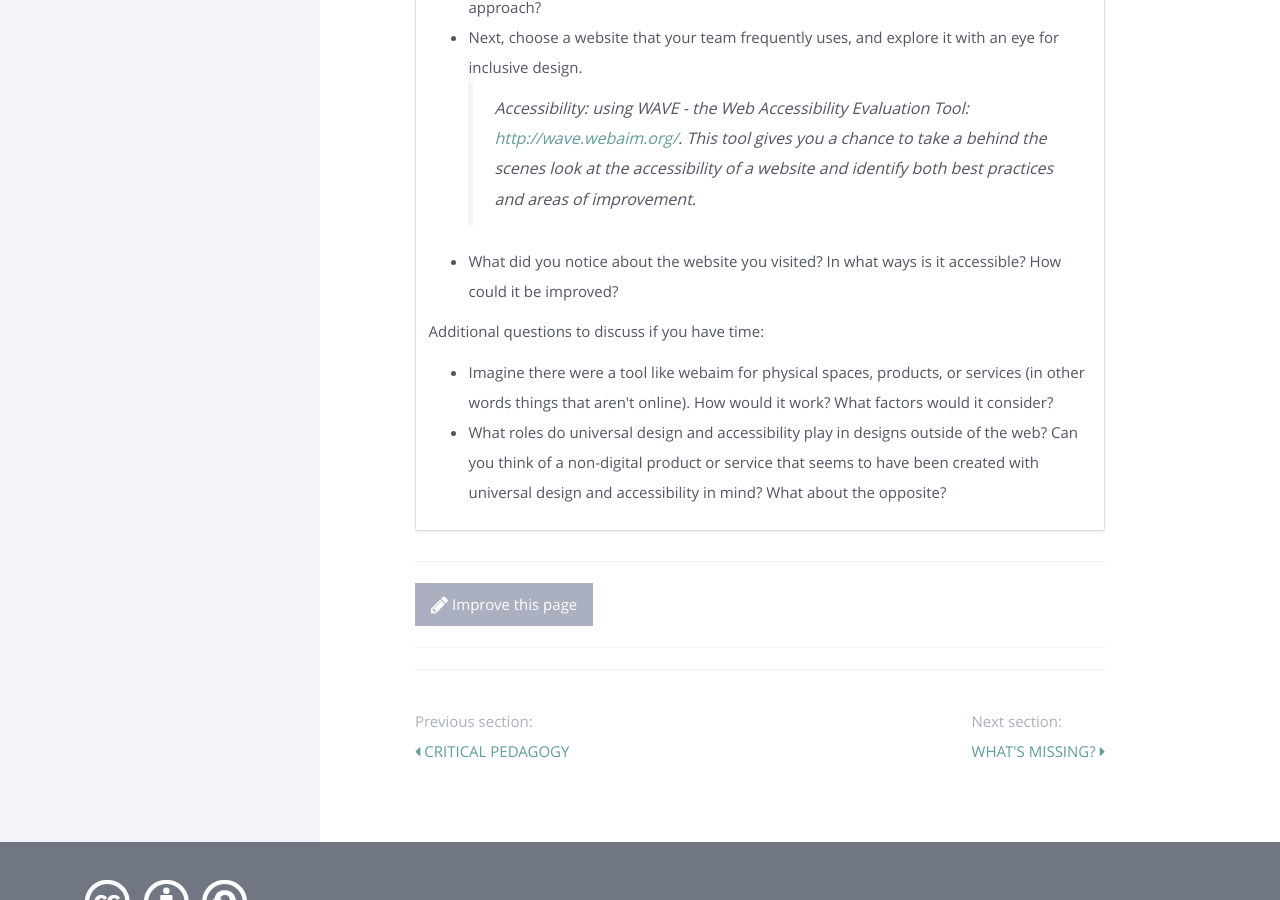
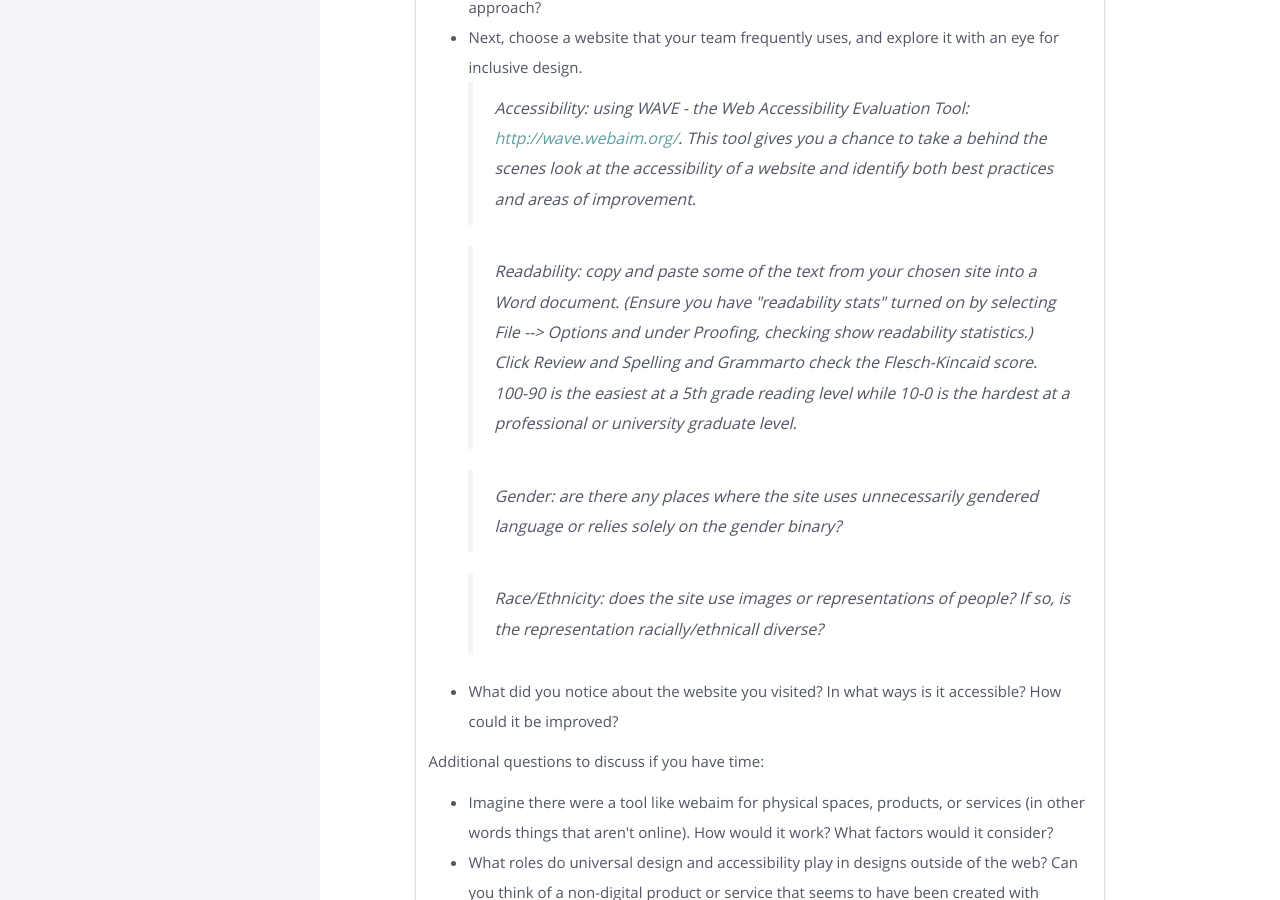
Before and after one commit to ucsdlib/foundations, a Jekyll site: the page built from modules/key-ideas/_posts/2000-01-05-universal-design.html, in a window 1280 px wide and 900 px high, scrolled down 1792 px. Built offline with Jekyll 4.4.1, drawn with Linux system fonts in a browser that asks for light colours; nearby versions of some CDN libraries.

Commit message:
Update 2000-01-05-universal-design.html

```diff
--- a/modules/key-ideas/_posts/2000-01-05-universal-design.html
+++ b/modules/key-ideas/_posts/2000-01-05-universal-design.html
@@ -38,7 +38,10 @@ title: Inclusive & Universal Design
 		<li>Have you ever had an experience that you felt just wasn't designed for you? How will this impact your personal design approach? How might this impact the team's design approach?</li>
 		<li>Next, choose a website that your team frequently uses, and explore it with an eye for inclusive design.
 		<blockquote>Accessibility: using WAVE - the Web Accessibility Evaluation Tool: <a href="http://wave.webaim.org/" target="_blank">http://wave.webaim.org/</a>. This tool gives you a chance to take a behind the scenes look at the accessibility of a website and identify both best practices and areas of improvement.</blockquote>
-		<li>What did you notice about the website you visited? In what ways is it accessible? How could it be improved?</li>
+		<blockquote>Readability: copy and paste some of the text from your chosen site into a Word document. (Ensure you have "readability stats" turned on by selecting <em>File --> Options</em> and under <em>Proofing</em>, checking <em>show readability statistics</em>.) Click <em>Review</em> and <em>Spelling and Grammar</em>to check the Flesch-Kincaid score. 100-90 is the easiest at a 5th grade reading level while 10-0 is the hardest at a professional or university graduate level.</blockquote>
+		<blockquote>Gender: are there any places where the site uses unnecessarily gendered language or relies solely on the gender binary?</blockquote>
+		<blockquote>Race/Ethnicity: does the site use images or representations of people? If so, is the representation racially/ethnicall diverse?</blockquote>
+		  <li>What did you notice about the website you visited? In what ways is it accessible? How could it be improved?</li>
 	  </ul>
 	  <p>Additional questions to discuss if you have time:</p>
 		<ul>
```
